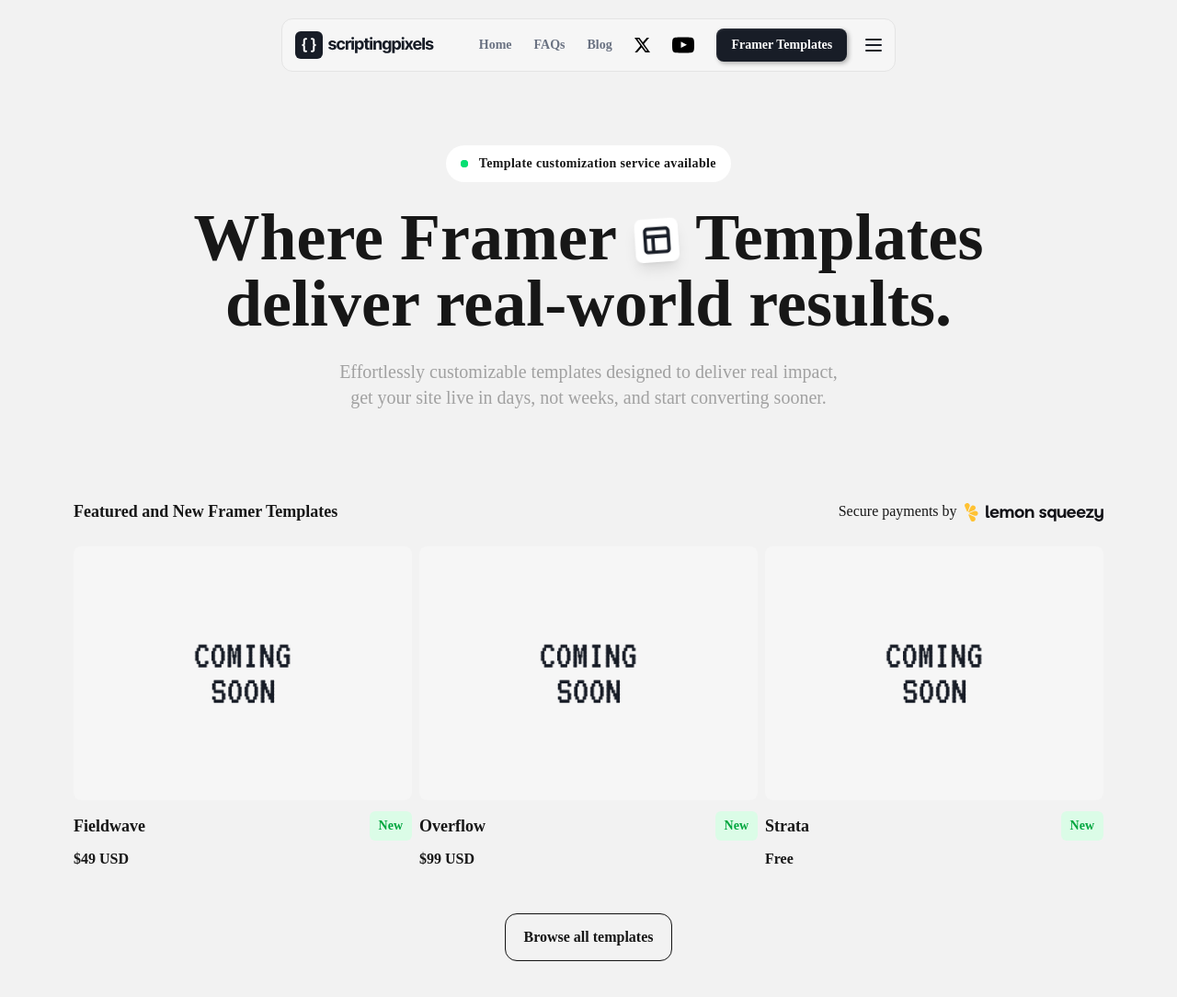
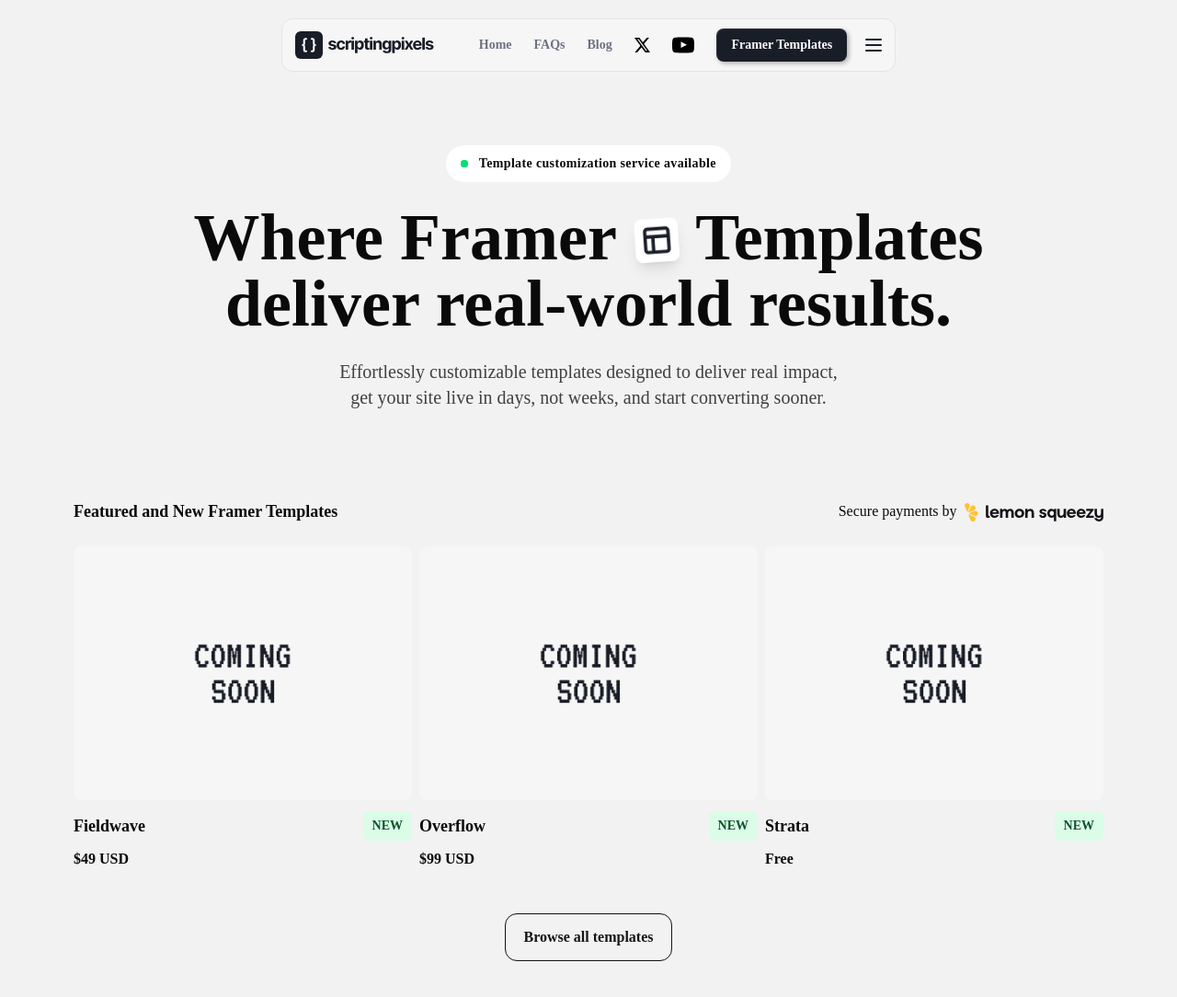
Before and after one commit to leanug/scriptingpixels-v2, an Astro site: page / in a window 1280 px wide. Shown: the top 1084 px of the page at 92% size. Built offline with nearby package versions, Linux system fonts and the light colour scheme; Astro itself is replaced by a stand-in of ours; some packages are replaced by stand-ins of ours.

Commit message:
Fix accessibility colors

```diff
--- a/src/components/FramerTemplates/Card.astro
+++ b/src/components/FramerTemplates/Card.astro
@@ -23,7 +23,7 @@ const Wrapper = linkBuy ? 'a' : 'div';
 
   <div class="mt-3 flex items-center justify-between">
     <h3 class="text-lg font-semibold">{title}</h3>
-    <span class="text-sm font-semibold bg-green-100 text-green-600 capitalize px-2.5 py-1.5 rounded-md">
+    <span class="text-sm font-semibold bg-green-100 text-green-900 uppercase px-2.5 py-1.5 rounded-md">
       {type}
     </span>
   </div>
--- a/src/styles/global.css
+++ b/src/styles/global.css
@@ -87,11 +87,11 @@
   }
 
   .primary-text {
-    @apply text-neutral-900;
+    @apply text-neutral-950;
   }
 
   .secondary-text {
-    @apply text-neutral-400;
+    @apply text-neutral-700;
   }
 
   .base {
```
